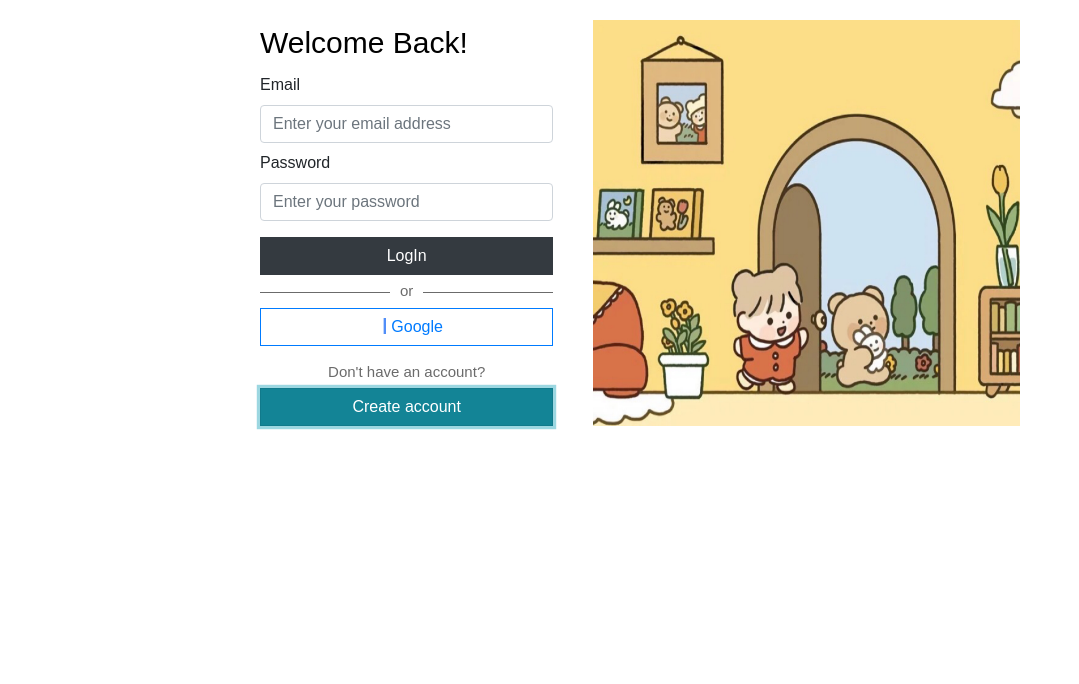
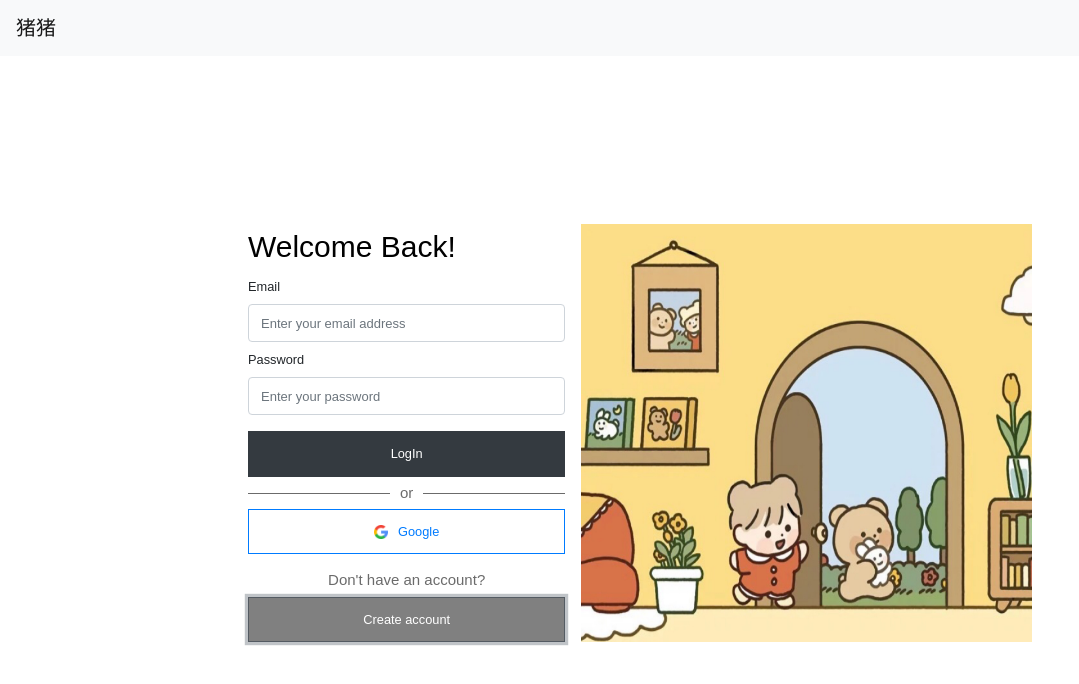
Before and after one commit to yichenfromhyrule/Web_ToDoList, a React (Create React App) app: page / in a window 1280 px wide. Both pictures are taken after a click on the button "Log In". Shown: the top 684 px of the page, without its empty margins (0-1079 px from the left). Built offline with nearby package versions, Linux system fonts and the light colour scheme.

Commit message:
Google icon

```diff
--- a/src/App.css
+++ b/src/App.css
@@ -13,9 +13,18 @@ html, body {
   align-items: center;
 }
 
+.welcomeContainer {
+  width: 100vw;
+  height: 100%;
+  margin-top: 20vh;
+  display: flex;
+  flex-direction: row;
+  justify-content: center;
+  align-items: center;
+}
 .welcomeFormContainer{
   width: 800px;
-  height: 400px;
+  height: auto;
   background-color:transparent;
   border-radius: 30px;
   justify-content: center;
--- a/src/components/WelcomForm/LogIn/LogIn.css
+++ b/src/components/WelcomForm/LogIn/LogIn.css
@@ -29,19 +29,25 @@
     background: #fff;
     padding: 0 10px;
 }
-
-.bouton-image:before {
-    content: "";
-    width: 16px;
-    height: 16px;
-    display: inline-block;
-    margin-right: 5px;
-    vertical-align: text-top;
-    background-color: transparent;
-    background-position : center center;
-    background-repeat:no-repeat;
+::-webkit-input-placeholder {
+    font-size: 13px!important;
 }
 
-.monBouton:before{
-     background-image : url("./../../../images/icons/google.png");
+:-moz-placeholder { /* Firefox 18- */
+    font-size: 13px!important;
 }
+::-moz-placeholder {  /* Firefox 19+ */
+    font-size: 13px!important;
+}
+.btn {
+    font-size: 0.8rem!important;
+    padding: .75rem .75rem!important;
+    text-align: center!important;
+}
+label{
+    font-size: 0.8rem!important;
+}
+.imgIcon {
+    margin-bottom: 2px;
+    margin-right: 10px;
+}
--- a/src/components/WelcomForm/LogIn/LogIn.js
+++ b/src/components/WelcomForm/LogIn/LogIn.js
@@ -9,7 +9,7 @@ import {
 } from 'reactstrap';
 import {auth} from "../../../firebase";
 import firebase from "firebase";
-//import { FontAwesomeIcon } from "@fortawesome/react-fontawesome";
+import googleIcon from "./../../../images/icons/google.png";
 
 export const LogIn=()=> {
     // Email LogIn
@@ -85,10 +85,16 @@ export const LogIn=()=> {
                     <Button
                         outline
                         color="primary"
-                        className="mt-2 btn-block rounded-0 bouton-image monBouton"
+                        className="mt-2 btn-block rounded-0"
                         onClick = {googleSignIn}
                     >
-                        <span>Google</span>
+                        <img
+                            src={googleIcon}
+                            width="14"
+                            className="imgIcon"
+                        />
+                        Google
+
                     </Button>
                     <div className="tipText">
                         <span>
--- a/src/components/WelcomForm/Main/WelcomeForm.css
+++ b/src/components/WelcomForm/Main/WelcomeForm.css
@@ -10,3 +10,6 @@
     background: #fff;
     padding: 0 10px;
 }
+.card-body {
+    padding: 0.5rem!important;
+}
--- a/src/components/WelcomForm/Main/WelcomeForm.js
+++ b/src/components/WelcomForm/Main/WelcomeForm.js
@@ -47,7 +47,7 @@ export const WelcomeForm=()=> {
                             <LogIn />
                             <Button
                                 className="btn-block rounded-0"
-                                color="info"
+                                style={{ backgroundColor: "grey" }}
                                 onClick={clickSign}
                             >
                                 Create account
@@ -58,7 +58,7 @@ export const WelcomeForm=()=> {
                             <SignUp />
                             <Button
                                 className="btn-block rounded-0"
-                                color="success"
+                                style={{ backgroundColor: "grey" }}
                                 onClick={clickLog}
                             >
                                 Log In
--- a/src/components/WelcomForm/SignUp/SignUp.js
+++ b/src/components/WelcomForm/SignUp/SignUp.js
@@ -9,7 +9,7 @@ import {
 } from 'reactstrap';
 import {auth} from "../../../firebase";
 import firebase from "firebase";
-import { FontAwesomeIcon } from "@fortawesome/react-fontawesome";
+import googleIcon from "./../../../images/icons/google.png";
 
 export const  SignUp =({ signUpSuccess })=> {
     // Email Sign Up
@@ -93,10 +93,12 @@ export const  SignUp =({ signUpSuccess })=> {
                         className="mt-2 btn-block rounded-0"
                         onClick = {googleSignIn}
                     >
-                        <span>
-                            <FontAwesomeIcon icon="fa-solid fa-g" />
-                        </span>
-                        <span>Google</span>
+                        <img
+                            src={googleIcon}
+                            width="14"
+                            className="imgIcon"
+                        />
+                        Google
                     </Button>
                     <div className="tipText">
                         <span>
--- a/src/pages/Welcome/Welcome.js
+++ b/src/pages/Welcome/Welcome.js
@@ -1,12 +1,18 @@
 import React from 'react';
 import './../../App.css';
 import WelcomeForm from '../../components/WelcomForm/Main/WelcomeForm';
+import {Navbar, NavbarBrand} from 'reactstrap';
 
 function Welcome() {
     return (
         <div className="App">
-            <div className="welcomeFormContainer">
-                <WelcomeForm />
+            <Navbar color="light" light expand="md">
+                <NavbarBrand href="/">猪猪</NavbarBrand>
+            </Navbar>
+            <div className="welcomeContainer">
+                <div className="welcomeFormContainer">
+                    <WelcomeForm />
+                </div>
             </div>
         </div>
     )
```
